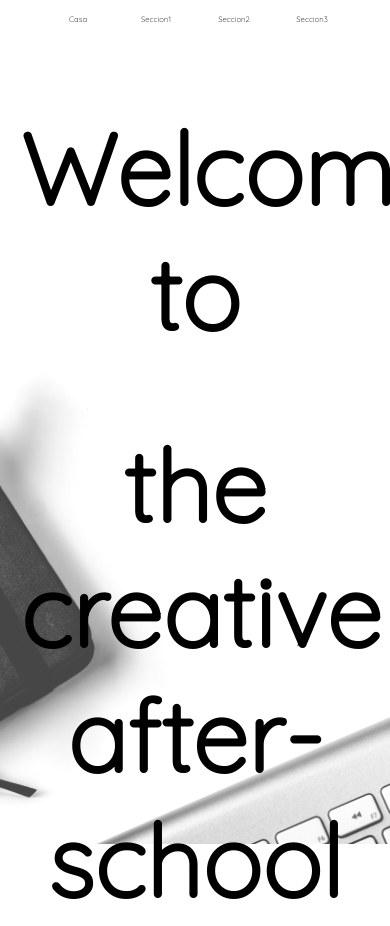
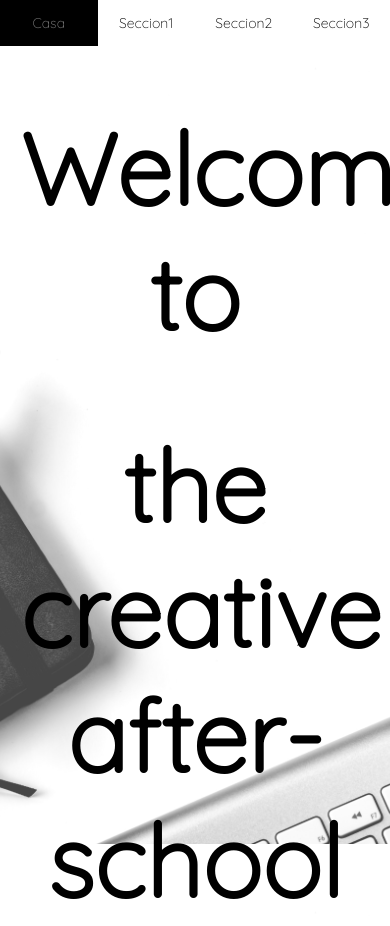
Before and after one commit to JuanCarlosGundin/Minds-of-tomorrow-solucion, a plain HTML site: page index.html in a window 390 px wide. Shown: the top 926 px of the page. Drawn offline with Linux system fonts and the light colour scheme.

Commit message:
Subida dia 11/11/2020

```diff
--- a/css/styles.css
+++ b/css/styles.css
@@ -151,4 +151,10 @@ li a:hover:not(.active) {
     .four-column {
         width: 50%;
     }
+    li a {
+        font-size: 14px;
+    }
+    ul {
+        padding: 0px;
+    }
 }
```
